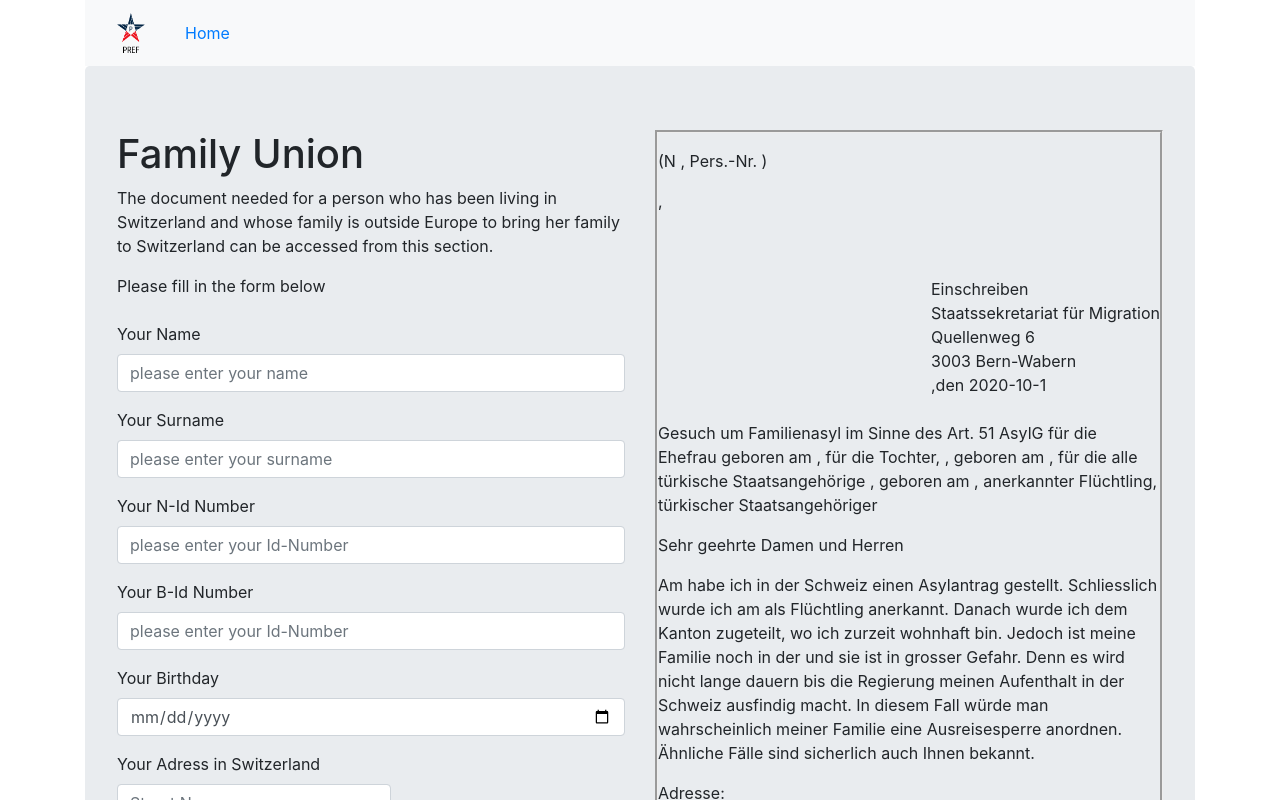
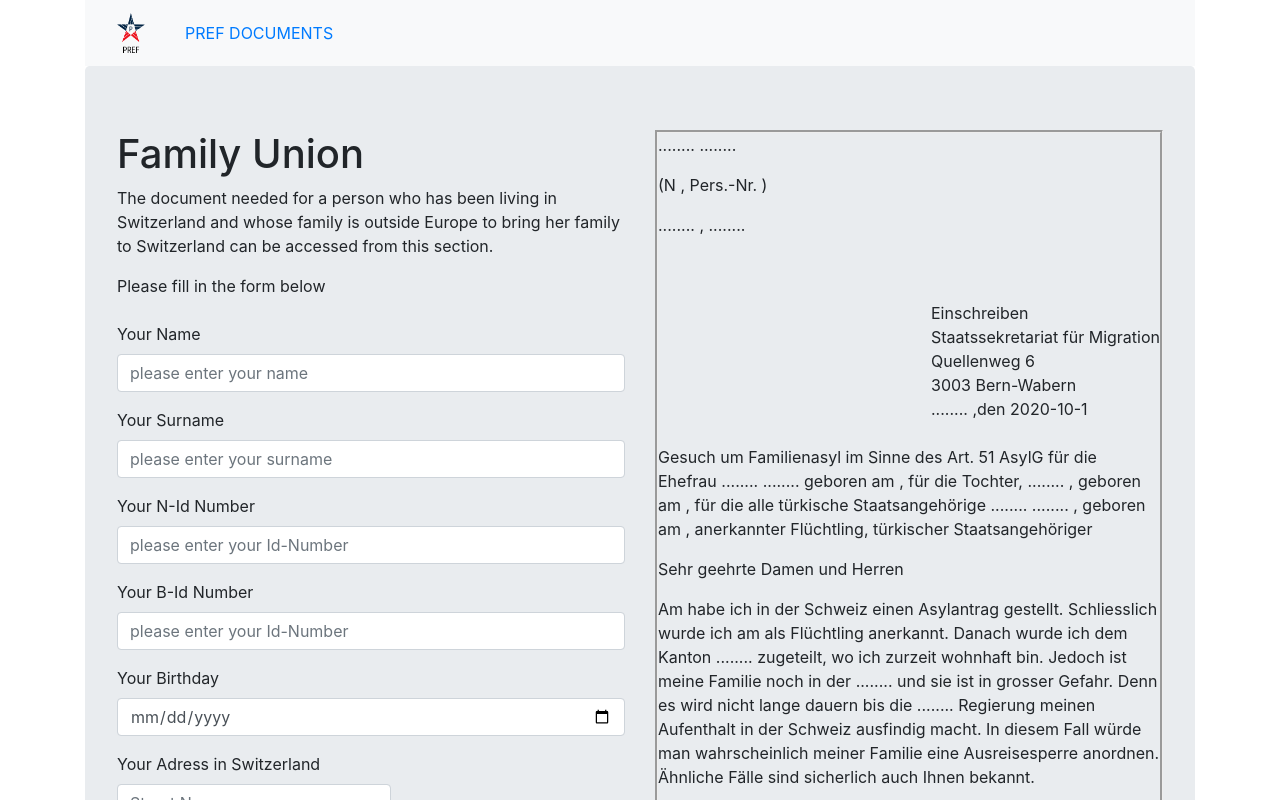
Before and after one commit to sokmen4083/PREF-Client, a React (Create React App) app: page /FamilyUnion in a window 1280 px wide. Shown: the top 800 px of the page. Built offline with nearby package versions, Linux system fonts and the light colour scheme.

Commit message:
Juri App pdf dizayn

```diff
--- a/src/App.js
+++ b/src/App.js
@@ -26,7 +26,7 @@ function App() {
                 <Navbar.Toggle aria-controls="basic-navbar-nav" />
                 <Navbar.Collapse id="basic-navbar-nav">
                   <Nav className="mr-auto">
-                      <Nav.Link><Link to="/home">Home</Link></Nav.Link>
+                      <Nav.Link><Link to="/home">PREF DOCUMENTS</Link></Nav.Link>
                   </Nav>
                 </Navbar.Collapse>
             </Navbar>
--- a/src/Dashboard/FamilyUnion.js
+++ b/src/Dashboard/FamilyUnion.js
@@ -193,10 +193,10 @@ export class Family extends Component
         <div id="family-pdf">
 
                 <div id="user-information">
-                    <p id="user-name">{this.state.username}  {this.state.usersurname}</p>
-                    <p id="user-Id"> (N {this.state.userid} , Pers.-Nr.{this.state.userbid} ) </p>
-                       <p id="user-adress"> {this.state.userstreetname} {this.state.userhomenumber}  ,
-                                        {this.state.userpostcode} {this.state.userplace}
+                    <p id="user-name">{this.state.username !== ""? this.state.username:"........"}  {this.state.usersurname !== ""? this.state.usersurname:"........"}</p>
+                    <p id="user-Id"> (N {this.state.userid !== ""? this.state.userid:"........"} , Pers.-Nr.{this.state.userbid !== ""? this.state.userbid:"........"} ) </p>
+                       <p id="user-adress"> {this.state.userstreetname !== ""? this.state.userstreetname:"........"} {this.state.userhomenumber !== ""? this.state.userhomenumber:"........"}  ,
+                                        {this.state.userpostcode !== ""? this.state.userpostcode:"........"} {this.state.userplace !== ""? this.state.userplace:"........"}
                        </p>
                 </div>
                 <br></br>
@@ -207,7 +207,7 @@ export class Family extends Component
                 <div>Staatssekretariat für Migration</div>
                 <div>Quellenweg 6 </div>
                  3003 Bern-Wabern
-                 <div id="user-place">{this.state.userplace} ,den <span id="today">{this.state.date}</span></div>
+                 <div id="user-place">{this.state.userplace !== ""? this.state.userplace:"........"} ,den <span id="today">{this.state.date}</span></div>
                  </div>
 
 
@@ -221,12 +221,12 @@ export class Family extends Component
                <div>
                   <p>
                     Gesuch um Familienasyl im Sinne des Art. 51 AsylG für die Ehefrau
-                     <span> {this.state.userwifesname} {this.state.userwifessurname} </span>
-                    geboren am <span> {this.state.userwifesbirthday} </span>, für die Tochter, <span> {this.state.userfirstchildname} </span>,
-                    geboren am {this.state.userfirstchildbirthday}, für die
+                     <span> {this.state.userwifesname !== ""? this.state.userwifesname:"........"} {this.state.userwifessurname !== ""? this.state.userwifessurname:"........"} </span>
+                    geboren am <span> {this.state.userwifesbirthday !== ""? this.state.userwifesbirthday:"........"} </span>, für die Tochter, <span> {this.state.userfirstchildname !== ""? this.state.userfirstchildname:"........"} </span>,
+                    geboren am {this.state.userfirstchildbirthday !== ""? this.state.userfirstchildbirthday:"........"}, für die
                     alle türkische Staatsangehörige
-                    <span id="user-name"> {this.state.username} </span>, geboren am
-                    <span id="user-birthday"> {this.state.userbirthday} </span>, anerkannter Flüchtling,
+                    <span id="user-name"> {this.state.username !== ""? this.state.username:"........"} {this.state.usersurname !== ""? this.state.usersurname:"........"} </span>, geboren am
+                    <span id="user-birthday"> {this.state.userbirthday !== ""? this.state.userbirthday:"........"} </span>, anerkannter Flüchtling,
                     türkischer Staatsangehöriger
                   </p>
 
@@ -234,17 +234,17 @@ export class Family extends Component
                 <p>Sehr geehrte Damen und Herren</p>
 
                 <p>
-                    Am <span id="user-comeDate"> {this.state.userdateofcametoswitzerland} </span> habe ich in der Schweiz einen Asylantrag gestellt.
-                    Schliesslich wurde ich am <span id="user-asylDate"> {this.state.userdateofsubstitution} </span> als Flüchtling anerkannt.
-                    Danach wurde ich dem Kanton <span id="user-canton"> {this.state.usercanton} </span> zugeteilt, wo ich zurzeit
-                    wohnhaft bin. Jedoch ist meine Familie noch in der <span id="user-country"> {this.state.usercountry} </span> und
+                    Am <span id="user-comeDate"> {this.state.userdateofcametoswitzerland !== ""? this.state.userdateofcametoswitzerland:"........"} </span> habe ich in der Schweiz einen Asylantrag gestellt.
+                    Schliesslich wurde ich am <span id="user-asylDate"> {this.state.userdateofsubstitution !== ""? this.state.userdateofsubstitution:"........"} </span> als Flüchtling anerkannt.
+                    Danach wurde ich dem Kanton <span id="user-canton"> {this.state.usercanton !== ""? this.state.usercanton:"........"} </span> zugeteilt, wo ich zurzeit
+                    wohnhaft bin. Jedoch ist meine Familie noch in der <span id="user-country"> {this.state.usercountry !== ""? this.state.usercountry:"........"} </span> und
                     sie ist in grosser Gefahr. Denn es wird nicht lange dauern bis die
-                    <span id="user-country"> {this.state.usercountry} </span> Regierung meinen Aufenthalt in der Schweiz ausfindig
+                    <span id="user-country"> {this.state.usercountry !== ""? this.state.usercountry:"........"} </span> Regierung meinen Aufenthalt in der Schweiz ausfindig
                     macht. In diesem Fall würde man wahrscheinlich meiner Familie eine Ausreisesperre anordnen. Ähnliche
                     Fälle sind sicherlich auch Ihnen bekannt.
                 </p>
 
-                <p><span id="user-country"> {this.state.usercountry} </span> Adresse: {this.state.useradressincountry}
+                <p><span id="user-country"> {this.state.usercountry !== ""? this.state.usercountry:"........"} </span> Adresse: {this.state.useradressincountry !== ""? this.state.useradressincountry:"........"}
               </p>
                 <p>
                     Ich ersuche Sie deshalb, die Einreise meiner Familienangehörigen in die Schweiz im Sinne des Art. 51
```
